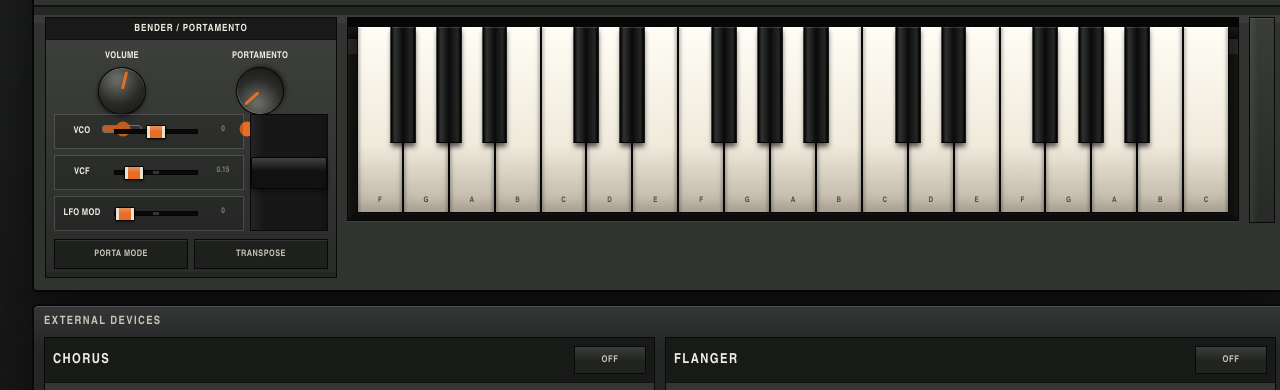
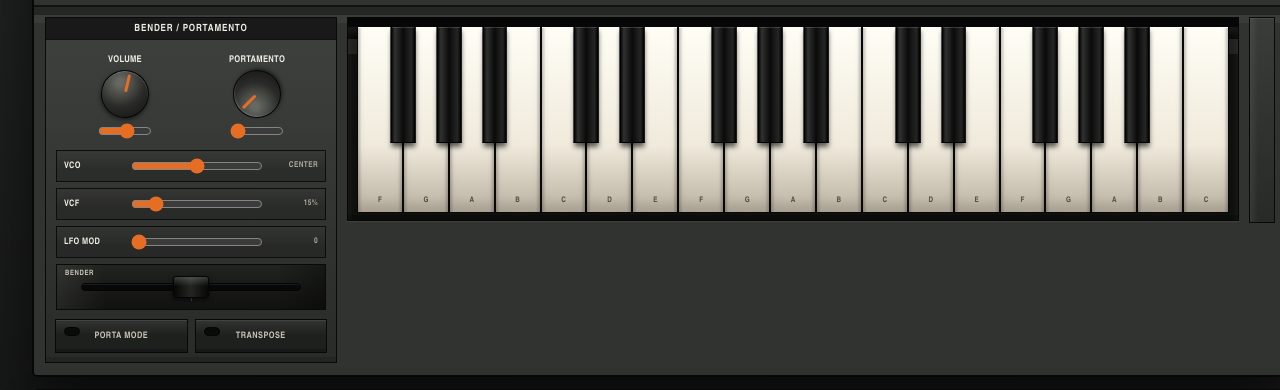
Before and after one commit to MagnusNiv01/poland-sh-101, a website built with Vite: page index.html in a window 1280 px wide. Shown: the part 344-734 px from the top of the page. Built offline with nearby package versions, Linux system fonts and the light colour scheme.

Commit message:
Refine performance panel controls

```diff
--- a/src/styles/main.css
+++ b/src/styles/main.css
@@ -404,6 +404,7 @@ input {
 .switch-option:has(input:focus-visible)::before,
 .placeholder-switch:focus-visible,
 .performance-switch:focus-visible,
+.bender-lever:focus-visible,
 .piano-key:focus-visible,
 .slider-control input:focus-visible,
 .knob-input:focus-visible {
@@ -563,10 +564,10 @@ input {
 
 .performance-panel {
   display: grid;
-  grid-template-rows: auto 58px 1fr 30px;
-  gap: 8px;
+  grid-template-rows: auto auto auto 34px;
+  gap: 9px;
   min-height: var(--keybed-height);
-  padding: 8px;
+  padding: 8px 9px 9px;
   border: 1px solid #090909;
   background: linear-gradient(180deg, #3e413d, #292b29);
   box-shadow:
@@ -575,7 +576,7 @@ input {
 }
 
 .performance-panel h2 {
-  margin: -8px -8px 0;
+  margin: -8px -9px 0;
   padding: 5px 7px 4px;
   border-bottom: 1px solid #111;
   background: #181918;
@@ -589,74 +590,171 @@ input {
 .performance-knobs {
   display: grid;
   grid-template-columns: repeat(2, 1fr);
-  gap: 10px;
-  padding: 0 4px;
+  gap: 18px;
+  align-items: start;
+  padding: 3px 13px 0;
+}
+
+.performance-knobs .knob-control {
+  min-width: 0;
+  gap: 5px;
+}
+
+.performance-knobs .knob-input {
+  width: 54px;
 }
 
 .bender-area {
   display: grid;
-  grid-template-columns: 92px 92px 1fr;
-  grid-template-rows: repeat(3, 35px);
+  grid-template-columns: minmax(0, 1fr);
+  grid-template-rows: repeat(3, 32px) 46px;
   gap: 6px;
-  align-items: stretch;
+  padding: 2px 1px 0;
 }
 
-.bender-slider {
-  min-height: 35px;
-  grid-column: 1 / 3;
-  grid-template-columns: 48px 1fr 34px;
-  grid-template-rows: 1fr;
+.bender-amount {
+  display: grid;
+  grid-template-columns: 58px minmax(0, 1fr) 50px;
   align-items: center;
+  gap: 7px;
+  min-height: 32px;
+  padding: 4px 7px;
+  border: 1px solid rgba(8, 8, 8, 0.86);
+  background:
+    linear-gradient(180deg, rgba(255, 255, 255, 0.05), transparent 60%),
+    rgba(12, 13, 12, 0.22);
+  color: var(--engrave);
+  font-size: 0.56rem;
+  font-weight: 900;
+  letter-spacing: 0.04em;
+  text-transform: uppercase;
+}
+
+.bender-amount-label {
+  white-space: nowrap;
+}
+
+.bender-amount input {
+  width: 100%;
+  accent-color: var(--orange);
+}
+
+.bender-amount-value {
+  color: var(--engrave-muted);
+  font-size: 0.5rem;
+  text-align: right;
+  white-space: nowrap;
+  opacity: 0.82;
 }
 
 .bender-lever {
-  grid-column: 3;
-  grid-row: 1 / 4;
   position: relative;
   display: grid;
   align-items: center;
   justify-items: center;
-  min-height: 100%;
+  min-height: 46px;
   border: 1px solid #090909;
+  padding: 0;
   background:
-    linear-gradient(90deg, rgba(255, 255, 255, 0.06), transparent 16%, transparent 84%, rgba(0, 0, 0, 0.2)),
-    linear-gradient(180deg, transparent 0 47%, rgba(255, 255, 255, 0.13) 47% 53%, transparent 53%),
-    #161716;
+    linear-gradient(90deg, rgba(255, 255, 255, 0.08), transparent 18%, transparent 82%, rgba(0, 0, 0, 0.32)),
+    linear-gradient(180deg, #21231f, #111211);
+  cursor: ew-resize;
+  touch-action: none;
+}
+
+.bender-lever::before {
+  content: "BENDER";
+  position: absolute;
+  left: 8px;
+  top: 5px;
+  color: var(--engrave-muted);
+  font-size: 0.46rem;
+  font-weight: 900;
+  letter-spacing: 0.08em;
+}
+
+.bender-lever::after {
+  content: "";
+  position: absolute;
+  left: 24px;
+  right: 24px;
+  top: 50%;
+  height: 6px;
+  border: 1px solid #050505;
+  border-radius: 999px;
+  background:
+    linear-gradient(90deg, transparent 0 49%, rgba(255, 255, 255, 0.22) 49% 51%, transparent 51%),
+    #070807;
+  transform: translateY(-50%);
+  box-shadow: inset 0 1px rgba(255, 255, 255, 0.08);
+}
+
+.bender-center {
+  position: absolute;
+  top: 13px;
+  bottom: 8px;
+  width: 1px;
+  background: rgba(240, 238, 228, 0.22);
 }
 
 .bender-handle {
-  width: 76px;
-  height: 32px;
+  position: relative;
+  z-index: 1;
+  width: 36px;
+  height: 22px;
   margin: 0;
   border: 1px solid #050505;
-  border-radius: 2px;
+  border-radius: 3px;
   background:
-    linear-gradient(180deg, rgba(255, 255, 255, 0.2), transparent 44%),
-    #111;
-  box-shadow: 0 2px 4px rgba(0, 0, 0, 0.45);
+    linear-gradient(180deg, rgba(255, 255, 255, 0.2), transparent 46%),
+    linear-gradient(90deg, #070807, #242622 50%, #070807);
+  box-shadow: 0 2px 5px rgba(0, 0, 0, 0.58);
+  transform: translateX(var(--bend-position));
+  transition: transform 80ms ease-out;
 }
 
 .performance-switches {
   display: grid;
   grid-template-columns: repeat(2, 1fr);
-  gap: 6px;
+  gap: 7px;
 }
 
 .performance-switch {
-  min-height: 30px;
+  position: relative;
+  min-height: 34px;
   border: 1px solid #080808;
-  background: #1e201e;
+  background:
+    linear-gradient(180deg, rgba(255, 255, 255, 0.09), transparent 48%),
+    #1e201e;
   color: var(--engrave-muted);
   cursor: pointer;
   font-size: 0.56rem;
   font-weight: 900;
   letter-spacing: 0.05em;
-  box-shadow: inset 0 1px rgba(255, 255, 255, 0.08);
+  box-shadow:
+    inset 0 1px rgba(255, 255, 255, 0.08),
+    inset 0 -3px rgba(0, 0, 0, 0.24);
+}
+
+.performance-switch::before {
+  content: "";
+  position: absolute;
+  left: 8px;
+  top: 7px;
+  width: 14px;
+  height: 7px;
+  border: 1px solid #050505;
+  border-radius: 5px;
+  background: #090a09;
 }
 
 .performance-switch.is-on {
   background: var(--orange);
   color: #fff5e8;
+}
+
+.performance-switch.is-on::before {
+  background: #fff5e8;
 }
 
 .keyboard {
--- a/src/synth/patch.ts
+++ b/src/synth/patch.ts
@@ -67,7 +67,7 @@ export const defaultPatch: PolandSh101Patch = {
   lfoFilterAmount: 0.15,
   lfoPulseWidthAmount: 0.15,
   benderLfoModAmount: 0,
-  portamentoTime: 0.015,
+  portamentoTime: 0,
   pitchBendAmount: 2,
   transpose: 0,
 };
--- a/src/ui/components/PerformancePanel.ts
+++ b/src/ui/components/PerformancePanel.ts
@@ -1,6 +1,5 @@
 import type { PolandSh101Patch } from '../../synth/patch';
 import { createKnob } from './Knob';
-import { createSlider } from './Slider';
 
 type PerformancePanelOptions = {
   patch: PolandSh101Patch;
@@ -55,30 +54,134 @@ export class PerformancePanel {
     const area = document.createElement('div');
     area.className = 'bender-area';
     area.append(
-      createSlider({ label: 'VCO', min: -1, max: 1, step: 0.01, value: 0, className: 'horizontal-slider bender-slider', onChange: onPitchBend }),
-      createSlider({ label: 'VCF', min: 0, max: 1, step: 0.01, value: this.patch.lfoFilterAmount, className: 'horizontal-slider bender-slider', onChange: (value) => this.setPatch('lfoFilterAmount', value) }),
-      createSlider({ label: 'LFO MOD', min: 0, max: 12, step: 0.1, value: this.patch.benderLfoModAmount, className: 'horizontal-slider bender-slider', onChange: (value) => this.setPatch('benderLfoModAmount', value) }),
-      this.createBenderLever(),
+      this.createBenderAmountSlider({
+        label: 'VCO',
+        min: -1,
+        max: 1,
+        step: 0.01,
+        value: 0,
+        format: (value) => (Math.abs(value) < 0.005 ? 'CENTER' : `${value > 0 ? '+' : ''}${Math.round(value * 100)}%`),
+        onChange: onPitchBend,
+      }),
+      this.createBenderAmountSlider({
+        label: 'VCF',
+        min: 0,
+        max: 1,
+        step: 0.01,
+        value: this.patch.lfoFilterAmount,
+        format: (value) => `${Math.round(value * 100)}%`,
+        onChange: (value) => this.setPatch('lfoFilterAmount', value),
+      }),
+      this.createBenderAmountSlider({
+        label: 'LFO MOD',
+        min: 0,
+        max: 12,
+        step: 0.1,
+        value: this.patch.benderLfoModAmount,
+        format: (value) => value.toFixed(1).replace(/\.0$/, ''),
+        onChange: (value) => this.setPatch('benderLfoModAmount', value),
+      }),
+      this.createBenderLever(onPitchBend),
     );
     return area;
   }
 
-  private createBenderLever(): HTMLElement {
-    const lever = document.createElement('div');
+  private createBenderAmountSlider(options: {
+    label: string;
+    min: number;
+    max: number;
+    step: number;
+    value: number;
+    format: (value: number) => string;
+    onChange: (value: number) => void;
+  }): HTMLElement {
+    const wrap = document.createElement('label');
+    wrap.className = 'bender-amount';
+
+    const label = document.createElement('span');
+    label.className = 'bender-amount-label';
+    label.textContent = options.label;
+
+    const input = document.createElement('input');
+    input.type = 'range';
+    input.min = String(options.min);
+    input.max = String(options.max);
+    input.step = String(options.step);
+    input.value = String(options.value);
+
+    const value = document.createElement('span');
+    value.className = 'bender-amount-value';
+    const setValue = (nextValue: number) => {
+      value.textContent = options.format(nextValue);
+    };
+    setValue(options.value);
+
+    input.addEventListener('input', () => {
+      const nextValue = Number(input.value);
+      setValue(nextValue);
+      options.onChange(nextValue);
+    });
+
+    wrap.append(label, input, value);
+    return wrap;
+  }
+
+  private createBenderLever(onPitchBend: (value: number) => void): HTMLElement {
+    const lever = document.createElement('button');
+    lever.type = 'button';
     lever.className = 'bender-lever';
     const handle = document.createElement('span');
     handle.className = 'bender-handle';
-    // Placeholder control: this visual lever is not yet a pointer-driven performance controller.
-    lever.append(handle);
+    const center = document.createElement('span');
+    center.className = 'bender-center';
+    const setBend = (value: number) => {
+      const clamped = Math.min(1, Math.max(-1, value));
+      handle.style.setProperty('--bend-position', `${clamped * 42}px`);
+      onPitchBend(clamped);
+    };
+    const release = () => {
+      setBend(0);
+      window.removeEventListener('pointermove', move);
+      window.removeEventListener('pointerup', release);
+      window.removeEventListener('pointercancel', release);
+    };
+    const move = (event: PointerEvent) => {
+      const rect = lever.getBoundingClientRect();
+      const value = ((event.clientX - rect.left) / rect.width) * 2 - 1;
+      setBend(value);
+    };
+    lever.addEventListener('pointerdown', (event) => {
+      event.preventDefault();
+      lever.setPointerCapture(event.pointerId);
+      move(event);
+      window.addEventListener('pointermove', move);
+      window.addEventListener('pointerup', release);
+      window.addEventListener('pointercancel', release);
+    });
+    lever.addEventListener('keydown', (event) => {
+      if (event.key === 'ArrowLeft') {
+        event.preventDefault();
+        setBend(-1);
+      }
+      if (event.key === 'ArrowRight') {
+        event.preventDefault();
+        setBend(1);
+      }
+    });
+    lever.addEventListener('keyup', () => setBend(0));
+    lever.setAttribute('aria-label', 'Pitch bend lever');
+    handle.style.setProperty('--bend-position', '0px');
+    lever.append(center, handle);
     return lever;
   }
 
   private createSwitchPlaceholders(): HTMLElement {
     const switches = document.createElement('div');
     switches.className = 'performance-switches';
-    // Placeholder controls: portamento mode and transpose mode are visual until mode parameters exist.
     switches.append(
+      // TODO: Map PORTA MODE to a typed portamento mode such as off, always, or legato.
       this.createPlaceholder('PORTA MODE'),
+      // TODO: Map TRANSPOSE to a typed transpose mode or octave switch.
       this.createPlaceholder('TRANSPOSE'),
     );
     return switches;
```
